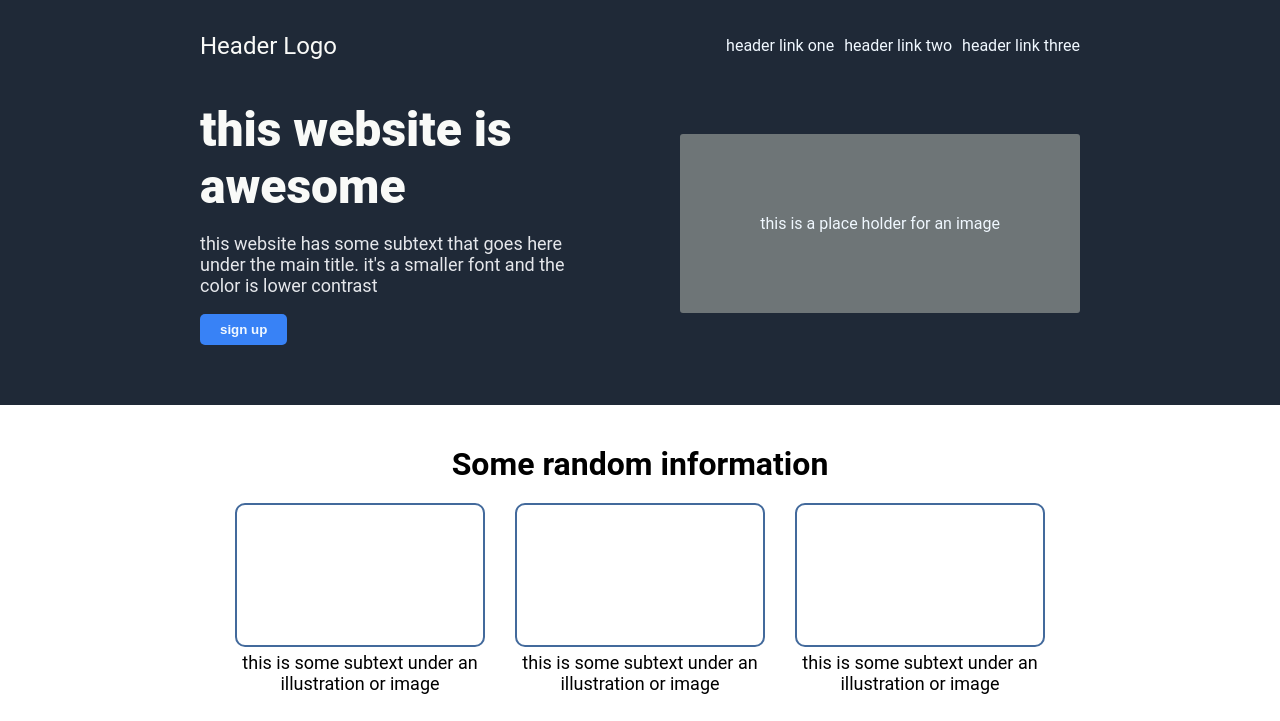
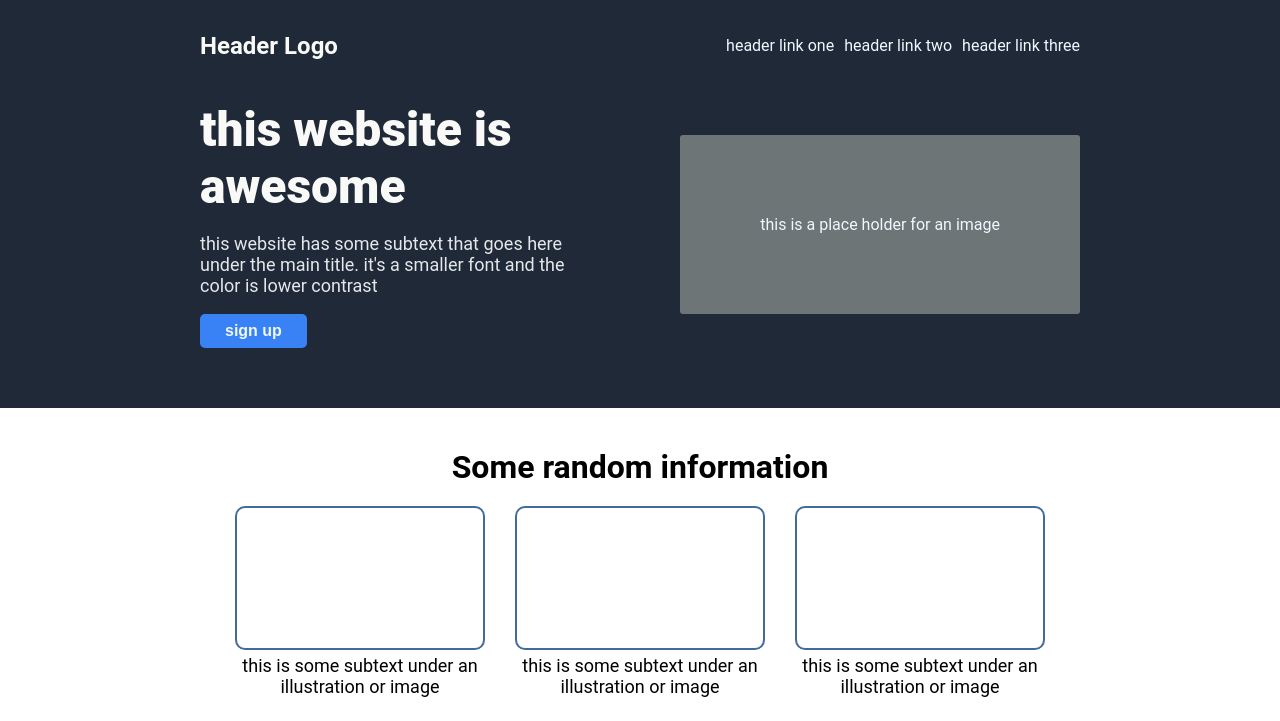
Before and after one commit to mohamed20medhat/odin-landing-page, a plain HTML site: page index.html in a window 1280 px wide. Shown: the top 721 px of the page. Drawn offline with Linux system fonts and the light colour scheme.

Commit message:
modified style

```diff
--- a/style.css
+++ b/style.css
@@ -20,7 +20,7 @@ body{
 
 .logo {
     font-size: 24px;
-    font-weight: 400;
+    font-weight: 600;
     color: #f9faf8;
 }
 
@@ -48,11 +48,12 @@ a {
 
 .sign-up {
     background-color: #3882f6;
-    padding: 8px 20px;
+    padding: 8px 25px;
     border: none;
     border-radius: 5px;
     color: aliceblue;
     font-weight: 700;
+    font-size: 16px;
 }
 
 .main-text {
```
